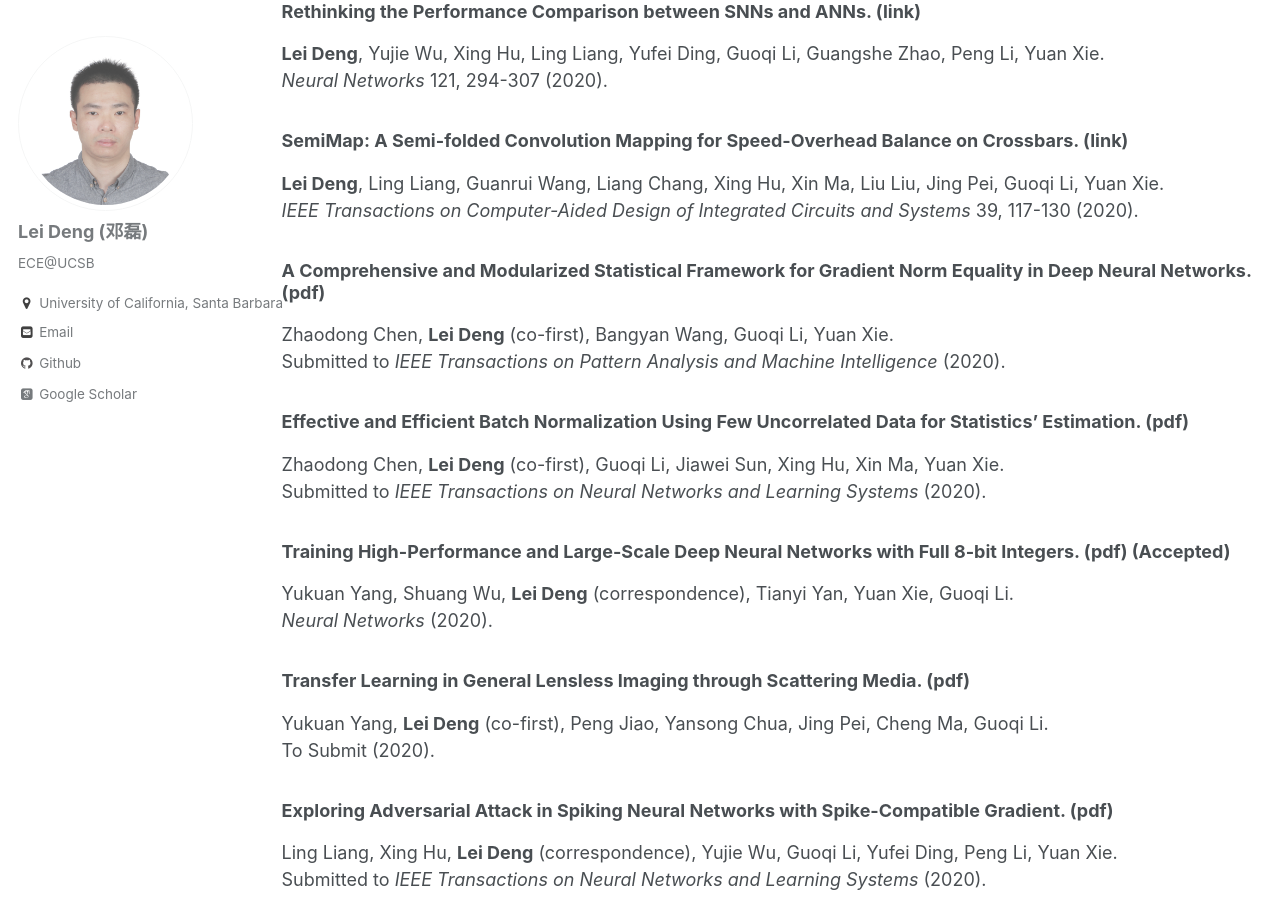
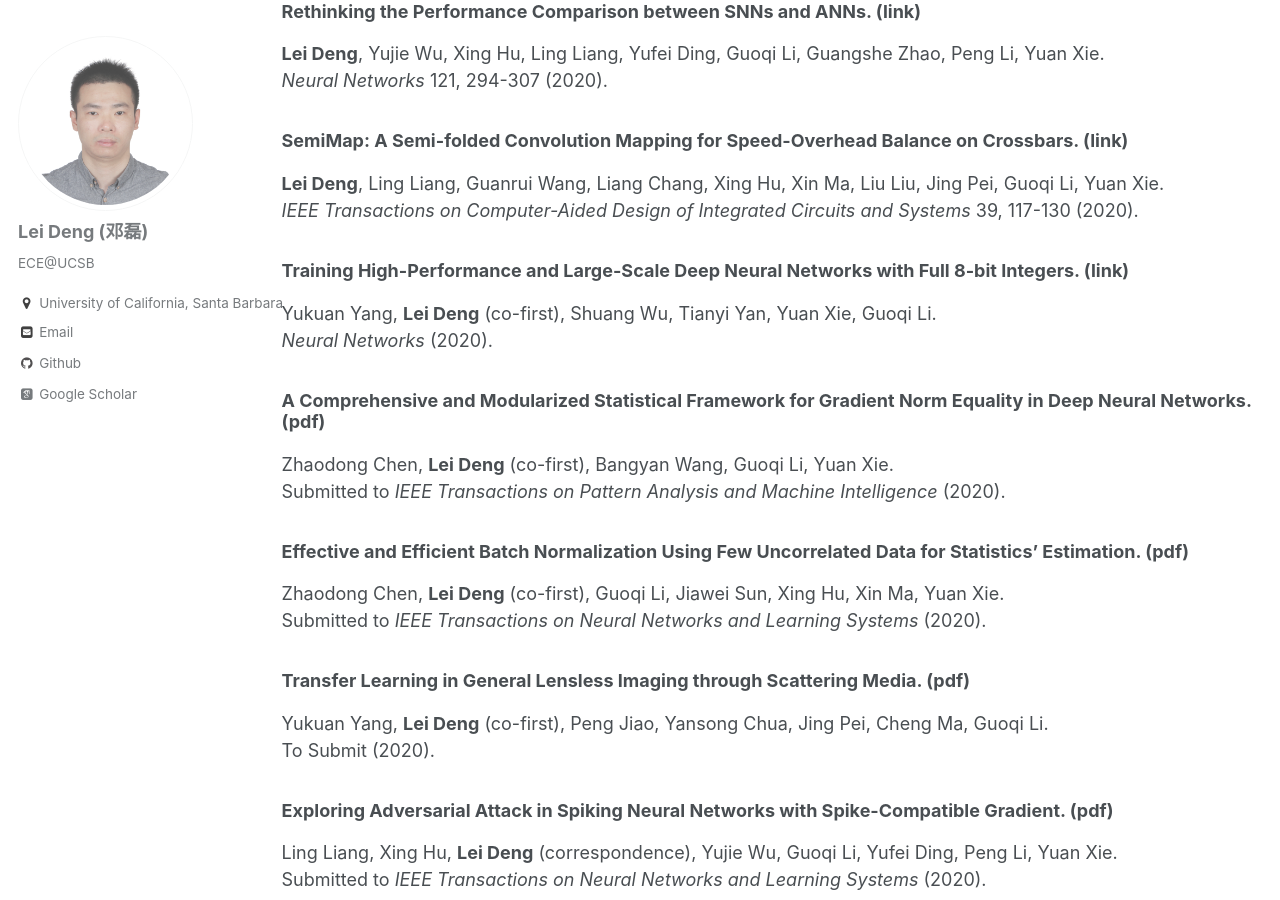
Before and after one commit to dllfei/dllfei.github.io, a Jekyll site: the page built from _pages/publications.md, in a window 1280 px wide and 900 px high, scrolled down 428 px. Built offline with Jekyll 4.4.1, drawn with Linux system fonts in a browser that asks for light colours; some web fonts are replaced; part of the change alters nothing that is shown.

Commit message:
Update publications.md

```diff
--- a/_pages/publications.md
+++ b/_pages/publications.md
@@ -20,6 +20,10 @@ Submitted to *IEEE Transactions on Neural Networks and Learning Systems* (2020).
 **Lei Deng**, Ling Liang, Guanrui Wang, Liang Chang, Xing Hu, Xin Ma, Liu Liu, Jing Pei, Guoqi Li, Yuan Xie. <br />
 *IEEE Transactions on Computer-Aided Design of Integrated Circuits and Systems* 39, 117-130 (2020).
 
+### Training High-Performance and Large-Scale Deep Neural Networks with Full 8-bit Integers. ([link](https://www.sciencedirect.com/science/article/abs/pii/S0893608019304290#!)) <br />
+Yukuan Yang, **Lei Deng** (co-first), Shuang Wu, Tianyi Yan, Yuan Xie, Guoqi Li. <br />
+*Neural Networks* (2020).
+
 ### A Comprehensive and Modularized Statistical Framework for Gradient Norm Equality in Deep Neural Networks. ([pdf](https://arxiv.org/pdf/2001.00254.pdf)) <br />
 Zhaodong Chen, **Lei Deng** (co-first), Bangyan Wang, Guoqi Li, Yuan Xie. <br />
 Submitted to *IEEE Transactions on Pattern Analysis and Machine Intelligence* (2020).
@@ -27,10 +31,6 @@ Submitted to *IEEE Transactions on Pattern Analysis and Machine Intelligence* (2
 ### Effective and Efficient Batch Normalization Using Few Uncorrelated Data for Statistics' Estimation. ([pdf](https://arxiv.org/pdf/1810.10962.pdf)) <br />
 Zhaodong Chen, **Lei Deng** (co-first), Guoqi Li, Jiawei Sun, Xing Hu, Xin Ma, Yuan Xie. <br />
 Submitted to *IEEE Transactions on Neural Networks and Learning Systems* (2020).
-
-### Training High-Performance and Large-Scale Deep Neural Networks with Full 8-bit Integers. ([pdf](https://arxiv.org/pdf/1909.02384.pdf)) (Accepted) <br />
-Yukuan Yang, Shuang Wu, **Lei Deng** (correspondence), Tianyi Yan, Yuan Xie, Guoqi Li. <br />
-*Neural Networks* (2020).
 
 ### Transfer Learning in General Lensless Imaging through Scattering Media. ([pdf](https://arxiv.org/pdf/1912.12419.pdf)) <br />
 Yukuan Yang, **Lei Deng** (co-first), Peng Jiao, Yansong Chua, Jing Pei, Cheng Ma, Guoqi Li. <br />
```
